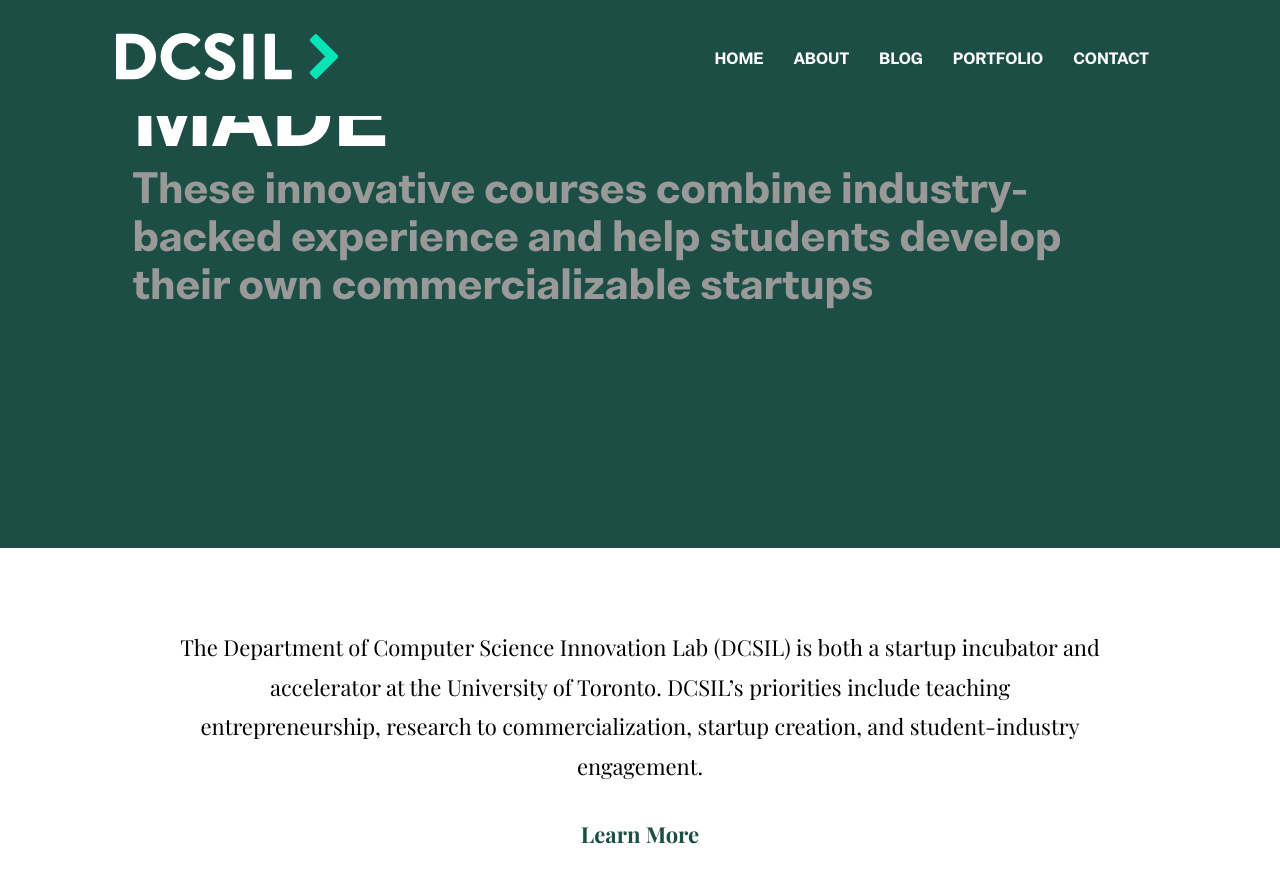
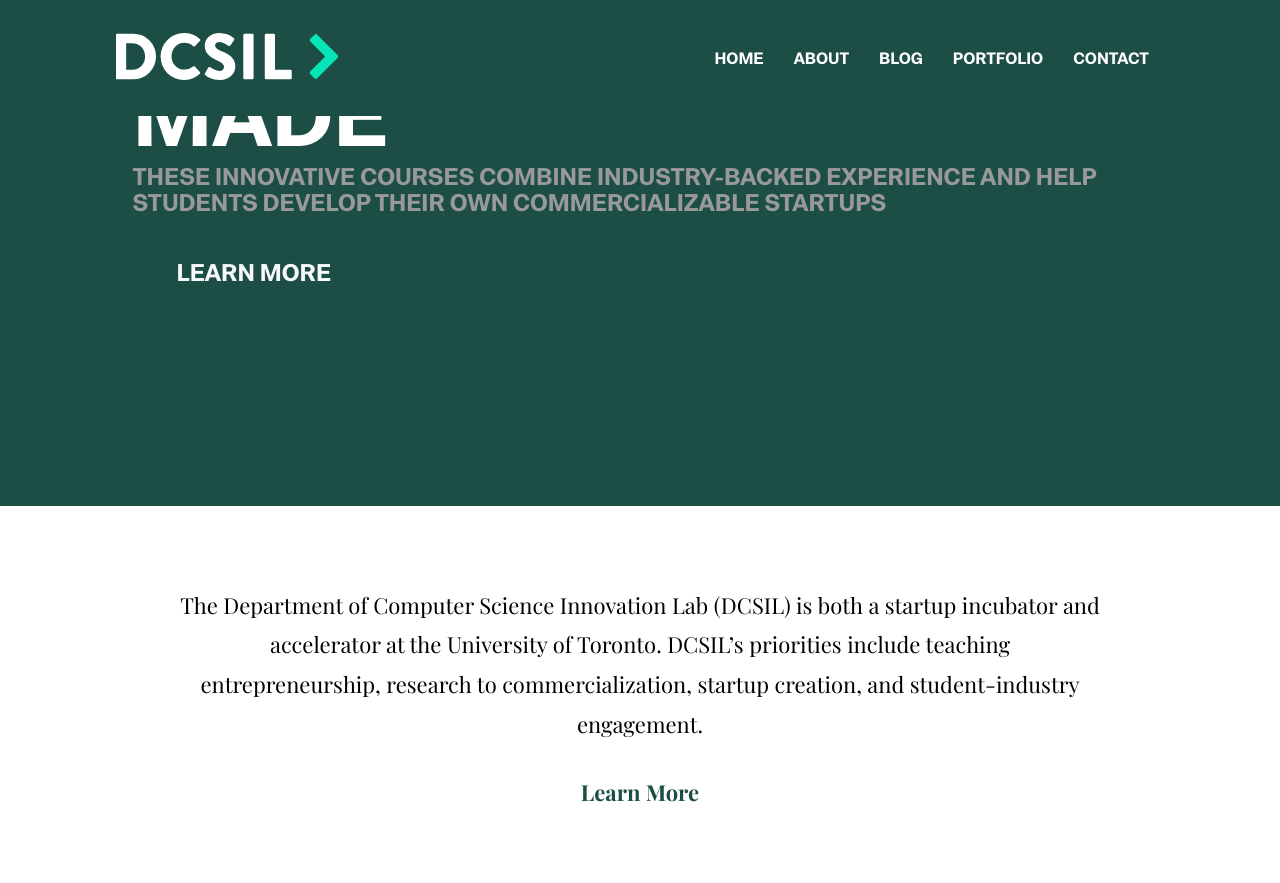
Before and after one commit to dcsil/website, a Jekyll site: the page built from index.html, in a window 1280 px wide and 900 px high, scrolled down 328 px. Shown: the top 883 px of the window. Built offline with Jekyll 4.4.1, drawn with Linux system fonts in a browser that asks for light colours.

Commit message:
Update hero-section.html

```diff
--- a/_includes/hero-section.html
+++ b/_includes/hero-section.html
@@ -4,8 +4,10 @@
     <div class="row">
       <div class="col-lg-11 mx-auto">
         <h1 class="text-white font-tertiary mb-0">{{ site.data.settings.hero.hero-title }}</h1>
-        <h3 class="text-light font-tertiary">{{ site.data.settings.hero.hero-subtitle }}</h3>
-        <a href="{{ site.data.settings.hero-btn-link }}" class="btn btn-outline-primary">{{ site.data.settings.hero-btn-text }}</a>
+        <h4 class="text-light text-uppercase font-tertiary">{{ site.data.settings.hero.hero-subtitle }}</h4>
+        <a href="{{ site.data.settings.hero.hero-btn-link }}" class="text-uppercase font-tertiary btn btn-outline-light mt-3">
+           {{ site.data.settings.hero.hero-btn-text }}
+        </a>
       </div>
     </div>
   </div>
```
